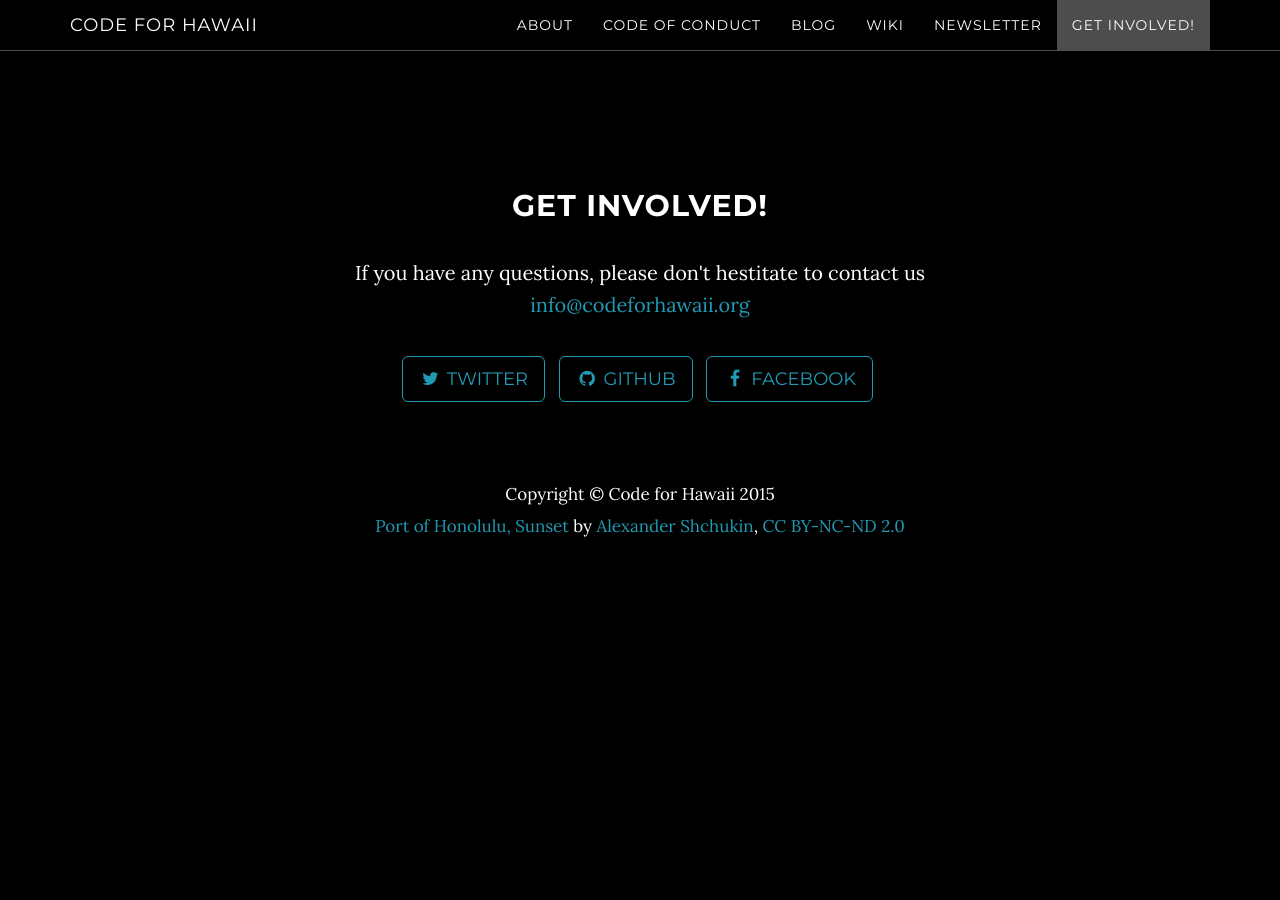
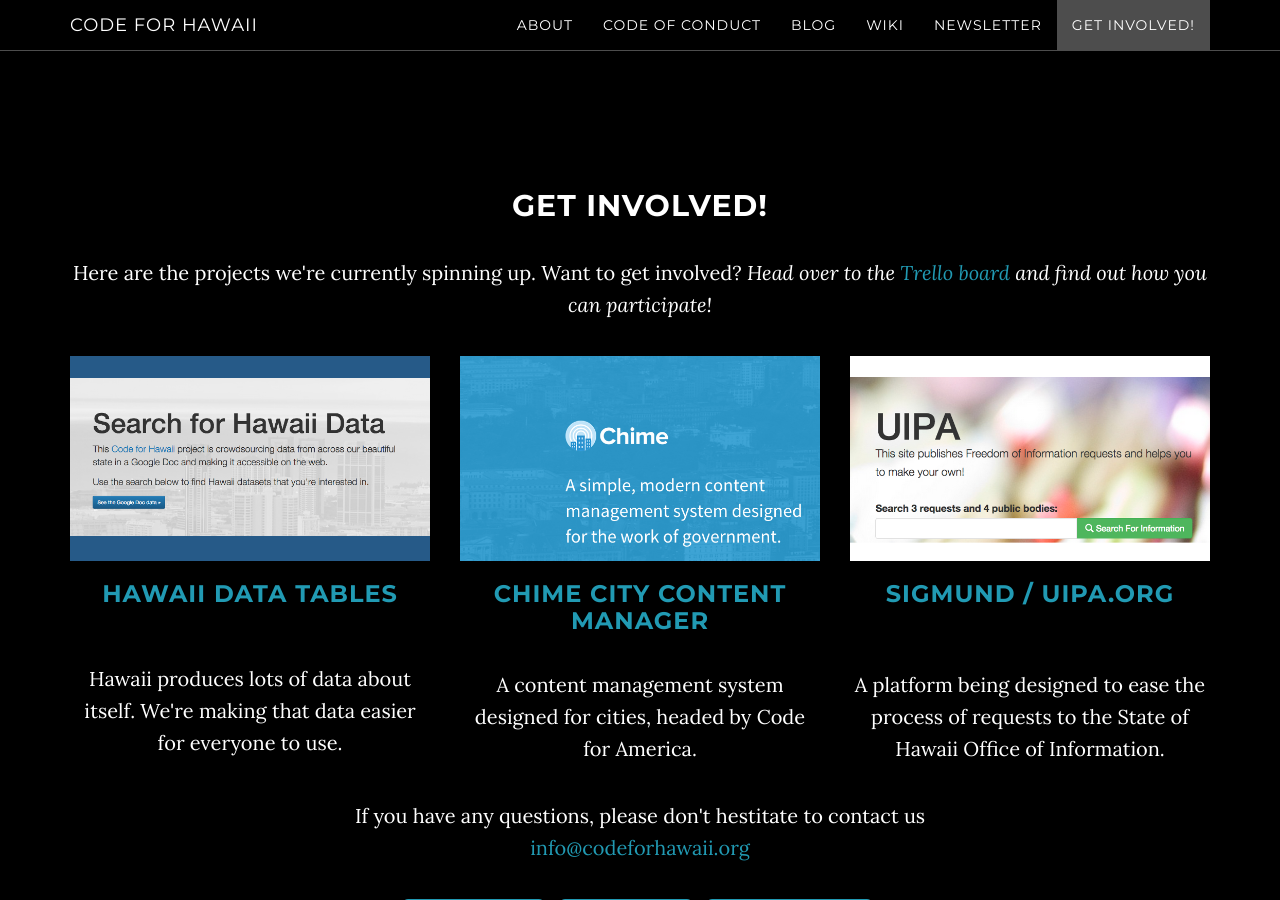
Before and after one commit to CodeWithAloha/codeforhawaii.github.io, a Jekyll site: the page built from index.html, in a window 1280 px wide and 900 px high, scrolled down 2594 px. Built offline with Jekyll 4.4.1, drawn with Linux system fonts in a browser that asks for light colours; comment, search, counter and statistics services are not loaded; before the commit the page ends 3185 px from its top, so only the background shows below that.

Commit message:
Added projects to get involved section

```diff
--- a/_includes/getinvolved.html
+++ b/_includes/getinvolved.html
@@ -1,8 +1,44 @@
 <!-- Contact Section -->
 <section id="getinvolved" class="container content-section text-center">
     <div class="row">
-        <div class="col-lg-8 col-lg-offset-2">
+        <div class="col-lg-14">
             <h2>Get Involved!</h2>
+
+            <p>Here are the projects we're currently spinning up. Want to get involved? <i>Head over to the <a href="https://trello.com/b/owu1vXgu/project-management">Trello board</a> and find out how you can participate!</i></p>
+
+                        <div class="col-md-4 portfolio-item">
+                <a href="http://data.codeforhawaii.org/">
+                    <img class="img-responsive" src="img/data-tables.png" alt="">
+                </a>
+                <br>
+                <h3>
+                    <a href="http://data.codeforhawaii.org/">Hawaii Data Tables</a>
+                </h3>
+                <br>
+                <p>Hawaii produces lots of data about itself. We're making that data easier for everyone to use.</p>
+            </div>
+            <div class="col-md-4 portfolio-item">
+                <a href="http://chimecms.org/">
+                    <img class="img-responsive" src="img/chime.png" alt="">
+                </a>
+                <br>
+                <h3>
+                    <a href="http://chimecms.org/">Chime City Content Manager</a>
+                </h3>
+                <p>A content management system designed for cities, headed by Code for America.</p>
+            </div>
+            <div class="col-md-4 portfolio-item">
+                <a href="http://beta.uipa.org/">
+                <img class="img-responsive" src="img/uipa.png" alt="">
+                </a>
+                <br>
+                <h3>
+                    <a href="http://beta.uipa.org/">Sigmund / uipa.org<br><br></a>
+                </h3>
+                <p>A platform being designed to ease the process of requests to the State of Hawaii Office of Information.</p>
+        </div>
+        </div>
+            <br>
             <p>
                 If you have any questions, please don't hestitate to contact us<br/>
                 <a href="mailto:{{ site.email }}">{{ site.email }}</a>
```
Also changed, not shown: img/chime.png (added), img/data-tables.png (added), img/uipa.png (added).
